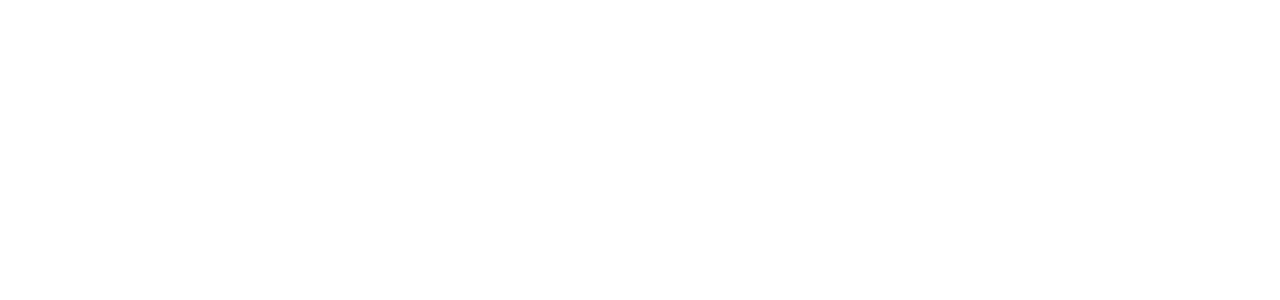
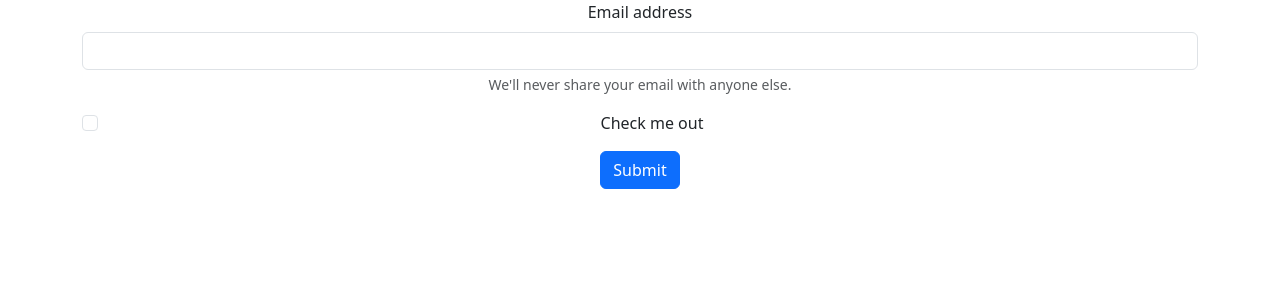
Before and after one commit to AlessandroBilli/php-iscrizione-newsletter, a PHP site: page / in a window 1280 px wide. Before the commit the part shown is empty. Shown: the top 300 px of the page. Run offline with PHP 8.4, Linux system fonts and the light colour scheme.

Commit message:
feat: bootstrap structure

```diff
--- a/index.php
+++ b/index.php
@@ -4,11 +4,27 @@
 <head>
     <meta charset="UTF-8">
     <meta name="viewport" content="width=device-width, initial-scale=1.0">
+    <link href="https://cdn.jsdelivr.net/npm/bootstrap@5.3.2/dist/css/bootstrap.min.css" rel="stylesheet" integrity="sha384-T3c6CoIi6uLrA9TneNEoa7RxnatzjcDSCmG1MXxSR1GAsXEV/Dwwykc2MPK8M2HN" crossorigin="anonymous">
     <title>php-iscrizione-newsletter</title>
 </head>
 
 <body>
+    <div class="  container text-center">
+        <form>
+            <div class="mb-3">
+                <label for="exampleInputEmail1" class="form-label">Email address</label>
+                <input type="email" class="form-control" id="exampleInputEmail1" aria-describedby="emailHelp">
+                <div id="emailHelp" class="form-text">We'll never share your email with anyone else.</div>
+            </div>
 
+            <div class="mb-3 form-check">
+                <input type="checkbox" class="form-check-input" id="exampleCheck1">
+                <label class="form-check-label" for="exampleCheck1">Check me out</label>
+            </div>
+            <button type="submit" class="btn btn-primary">Submit</button>
+        </form>
+    </div>
+    <script src="https://cdn.jsdelivr.net/npm/bootstrap@5.3.2/dist/js/bootstrap.bundle.min.js" integrity="sha384-C6RzsynM9kWDrMNeT87bh95OGNyZPhcTNXj1NW7RuBCsyN/o0jlpcV8Qyq46cDfL" crossorigin="anonymous"></script>
 </body>
 
 </html>
```
